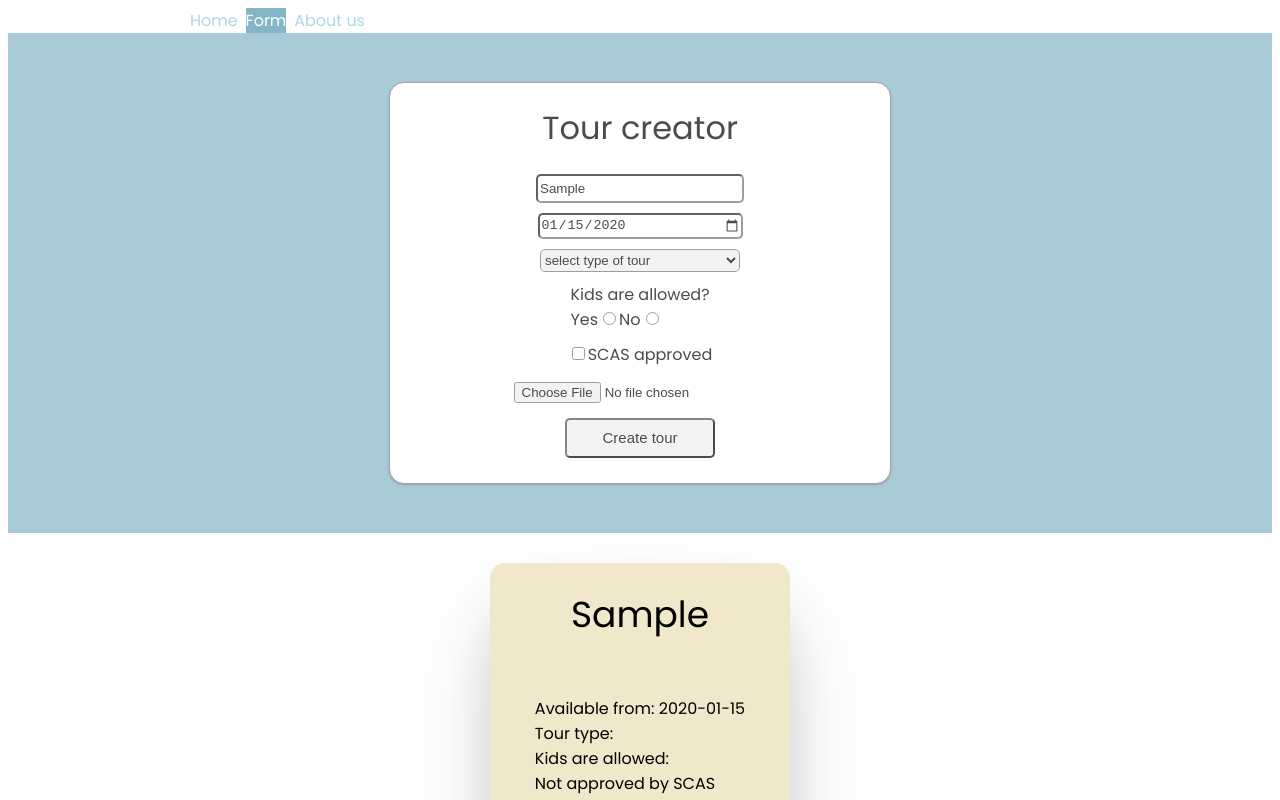
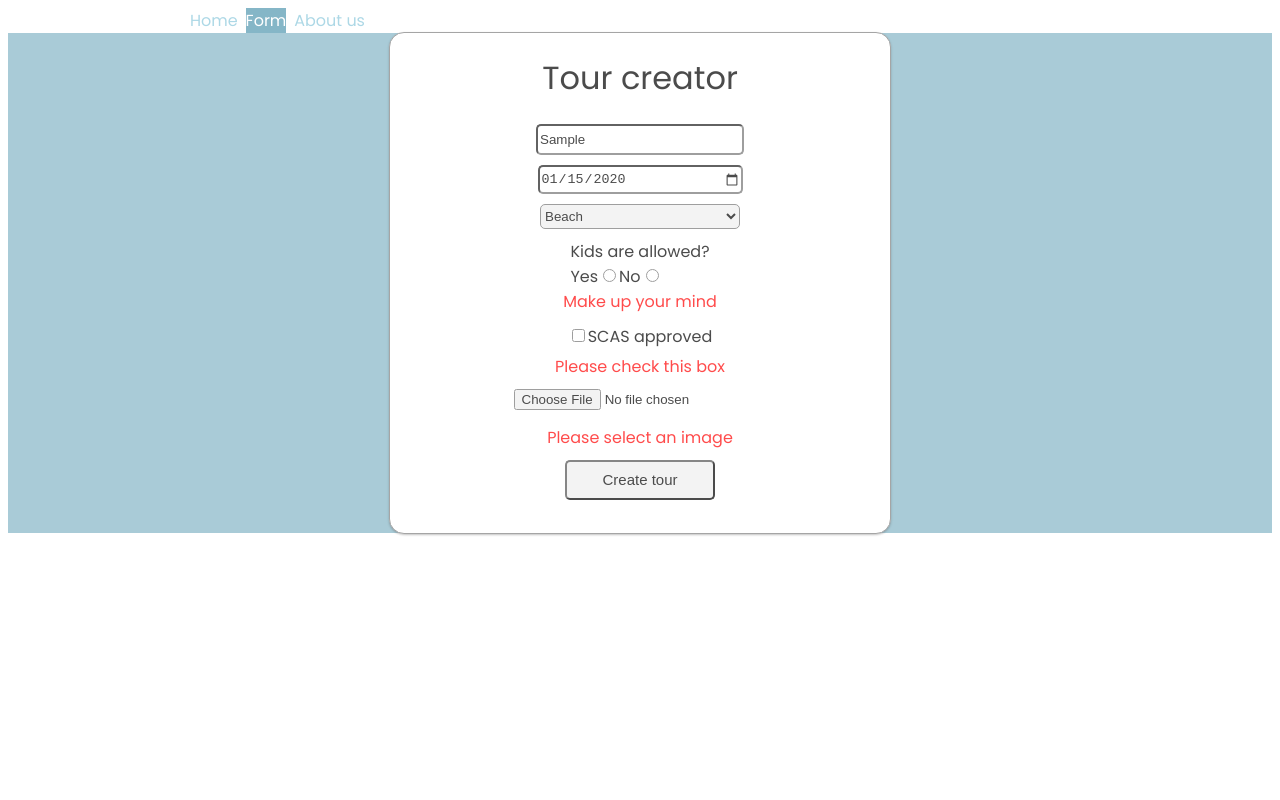
Before and after one commit to slavatarasevich/rs-school-react, a React (Vite) app in the folder rs-marathon-st/: page /form in a window 1280 px wide. Both pictures are taken after typing "Sample", "2020-01-15" into the empty fields and a click on the button "Create tour". Shown: the top 800 px of the page. Built offline with nearby package versions, Linux system fonts and the light colour scheme.

Commit message:
feat: useform

```diff
--- a/rs-marathon-st/package.json
+++ b/rs-marathon-st/package.json
@@ -12,10 +12,13 @@
     "lint": "eslint --fix \"**/*.{ts,tsx}\""
   },
   "dependencies": {
+    "@hookform/resolvers": "^3.0.0",
     "react": "^18.2.0",
     "react-dom": "^18.2.0",
+    "react-hook-form": "^7.43.9",
     "react-router-dom": "^6.9.0",
-    "sass": "^1.59.3"
+    "sass": "^1.59.3",
+    "yup": "^1.0.2"
   },
   "devDependencies": {
     "@testing-library/jest-dom": "^5.16.5",
--- a/rs-marathon-st/src/components/FormInputs/index.tsx
+++ b/rs-marathon-st/src/components/FormInputs/index.tsx
@@ -1,5 +1,5 @@
 import React, { useState } from 'react';
-import { Form } from 'react-router-dom';
+import { useForm } from 'react-hook-form';
 import './style.scss';
 
 type FormInputsType = {
@@ -13,43 +13,28 @@ type FormInputsType = {
 };
 
 const FormInputs: React.FC<FormInputsType> = ({ data, setData }) => {
-  const [inputTour, setInputTour] = useState('');
-  const [inputTourDate, setInputTourDate] = useState('');
-  const [typeTour, setTypeTour] = useState('');
-  const [radioInput, setRadioInput] = useState('');
-  const [checkBoxInput, setCheckBoxInput] = useState(false);
   const [fileInput, setFileInput] = useState('');
+  const [fileInputErr, setFileInputErr] = useState(false);
+  const tours = ['Beach', 'Medical', 'Cultural', 'Adventure', 'WildLife'];
+  const [popUp, setPopUp] = useState('');
 
-  const tours = ['select type of tour', 'Beach', 'Medical', 'Cultural', 'Adventure', 'WildLife'];
+  const {
+    register,
+    reset,
+    formState: { errors },
+    handleSubmit,
+  } = useForm();
 
-  const onSubmit = (e: React.ChangeEvent<HTMLInputElement>) => {
-    e.preventDefault();
+  const onSubmit = (dataFromForm) => {
+    if (fileInput === '') {
+      setFileInputErr(true);
+    }
+    dataFromForm.fileInput = fileInput;
+    const newData = [...data, dataFromForm];
+    setData(newData);
 
-    const copyAllData = [
-      ...data,
-      { inputTour, inputTourDate, typeTour, radioInput, checkBoxInput, fileInput },
-    ];
-    setData(copyAllData);
-  };
-
-  const onChangeInput = (e: React.ChangeEvent<HTMLInputElement>) => {
-    setInputTour(e.target.value);
-  };
-
-  const onChangeInputDate = (e: React.ChangeEvent<HTMLInputElement>) => {
-    setInputTourDate(e.target.value);
-  };
-
-  const typeTourHandler = (e: React.ChangeEvent<HTMLInputElement>) => {
-    setTypeTour(e.target.value);
-  };
-
-  const radioOnChange = (e: React.ChangeEvent<HTMLInputElement>) => {
-    setRadioInput(e.target.value);
-  };
-
-  const checkBoxOnChange = (e: React.ChangeEvent<HTMLInputElement>) => {
-    setCheckBoxInput(e.target.checked);
+    reset();
+    popup();
   };
 
   const fileOnChangeHandler = (e: React.ChangeEvent<HTMLInputElement>) => {
@@ -65,89 +50,82 @@ const FormInputs: React.FC<FormInputsType> = ({ data, setData }) => {
 
       reader.readAsDataURL(file);
     } else {
-      setFileInput('');
+      setFileInputErr(true);
     }
-    setInputTour('');
-    setInputTourDate('');
-    setTypeTour('');
   };
 
-  //   popup() {
-  //     this.setState({ flagMsg: true });
-  //     setTimeout(() => {
-  //       this.setState({ flagMsg: false });
-  //     }, 700);
-  //   }
+  function popup() {
+    setPopUp(true);
+    setTimeout(() => {
+      return setPopUp(false);
+    }, 700);
+  }
 
   return (
     <div className="form-inputs__container">
       <div className="form-wrapper">
-        <form onSubmit={onSubmit} id="form">
+        <form onSubmit={handleSubmit(onSubmit)} onReset={reset} id="form">
           <h1>Tour creator</h1>
-
           {/* ------------------/ INPUT NAME & DATE /------------------------------------*/}
-
           <input
-            type="text"
             id="text"
             placeholder="tour name (ex.: Milan)"
-            onChange={onChangeInput}
-            pattern="^[A-Z]+[a-zA-Z]*$"
-            value={inputTour}
+            {...register('inputTour', { required: true, pattern: /^[A-Z]+[a-zA-Z]*$/ })}
           />
-          <input type="date" id="date" value={inputTourDate} onChange={onChangeInputDate} />
-
-          {/* ------------------/ DROP DOWN /--------------------------------------------*/}
-
-          <select name="" id="dropdown__type-tour" value={typeTour} onChange={typeTourHandler}>
+          {errors?.inputTour && <p id="error">Cannot be empty, must start with capital letter</p>}
+          <input type="date" id="date" {...register('inputTourDate', { required: true })} />
+          {errors?.inputTourDate && <p id="error">Cannot be empty</p>}
+          {/* ------------------/ DROP DOWN /-------------------------------------------- */}
+          <select id="dropdown__type-tour" {...register('typeTour', { required: true })}>
             {tours.map((el, index) => (
               <option key={index} value={el}>
                 {el}
               </option>
             ))}
           </select>
-
+          {errors?.typeTour && <p id="error">Cannot be empty</p>}
           {/* ------------------/ Radio Buttons /--------------------------------------------*/}
-
           <div className="radio-group">
             <p>Kids are allowed?</p>
             <label htmlFor="radio-yes">
               Yes
-              <input type="radio" name={radioInput} value="yes" onChange={radioOnChange} />
+              <input type="radio" {...register('radioInput', { required: true })} value="yes" />
             </label>
             <label htmlFor="radio-no">
               No
-              <input type="radio" name={radioInput} value="no" onChange={radioOnChange} />
+              <input type="radio" {...register('radioInput', { required: true })} value="no" />
             </label>
           </div>
-
+          {errors?.radioInput && <p id="error">Make up your mind</p>}
           {/* ------------------/ Check box /--------------------------------------------*/}
-
           <label className="scas-approval" htmlFor="scas-approval">
             <input
               type="checkbox"
               id="scas-approval"
-              onChange={checkBoxOnChange}
-              value={checkBoxInput}
-              name="yes"
+              {...register('checkBoxInput', { required: true })}
             />
             SCAS approved
           </label>
-
+          {errors?.checkBoxInput && <p id="error">Please check this box</p>}
           {/* ----------------------------FILE UPLOAD-------------------------------------*/}
-
           <input
             type="file"
-            name="yes"
             accept="image/*"
+            {...register('image', { required: true })}
             onChange={fileOnChangeHandler}
             id="upload"
           />
+          {errors?.image && <p id="error">Please select an image</p>}
 
           <div className="form__controls">
             <button type="submit">Create tour</button>
           </div>
         </form>
+        {popUp ? (
+          <div className="popup__msg">
+            <p>New tour has been created...</p> <img src="./src/assets/imgs/checkmark.png" alt="" />
+          </div>
+        ) : null}
       </div>
     </div>
   );
--- a/rs-marathon-st/src/components/FormInputs/style.scss
+++ b/rs-marathon-st/src/components/FormInputs/style.scss
@@ -13,7 +13,7 @@
     top: 20%;
     left: 0%;
     width: 500px;
-    height: 400px;
+    height: 500px;
     display: flex;
     flex-direction: column;
     border: 1px solid grey;
@@ -53,7 +53,10 @@
     p {
       margin: 0 0;
     }
-
+    #error {
+      color: red;
+      padding-bottom: 10px;
+    }
     .checkbox-group {
       display: flex;
       align-items: center;
@@ -62,8 +65,8 @@
     }
 
     .scas-approval {
-      padding-top: 10px;
-      margin-bottom: 15px;
+      // padding-top: 10px;
+      margin-bottom: 5px;
     }
 
     #upload {
@@ -99,27 +102,26 @@
       }
     }
   }
+  .popup__msg {
+    border: 5px dotted #85b6c7;
+    display: flex;
+    flex-direction: column;
+    justify-content: center;
+    align-items: center;
+    width: 400px;
+    height: 300px;
+    margin: 0 auto;
+    margin-top: 30px;
+    background-color: #f1f1f1;
+    border-radius: 15px;
+    img {
+      width: 100px;
+      height: 100px;
+    }
+    p {
+      text-align: center;
+      font-weight: 400;
+      font-size: 24px;
+    }
+  }
 }
-
-// .popup__msg {
-//     border: 5px dotted #85b6c7;
-//     display: flex;
-//     flex-direction: column;
-//     justify-content: center;
-//     align-items: center;
-//     width: 400px;
-//     height: 300px;
-//     margin: 0 auto;
-//     margin-top: 30px;
-//     background-color: #f1f1f1;
-//     border-radius: 15px;
-//     img {
-//       width: 100px;
-//       height: 100px;
-//     }
-//     p {
-//       text-align: center;
-//       font-weight: 400;
-//       font-size: 24px;
-//     }
-//   }
```
Also changed, not shown: 1 other file (tests, documents, lock files or other folders).
